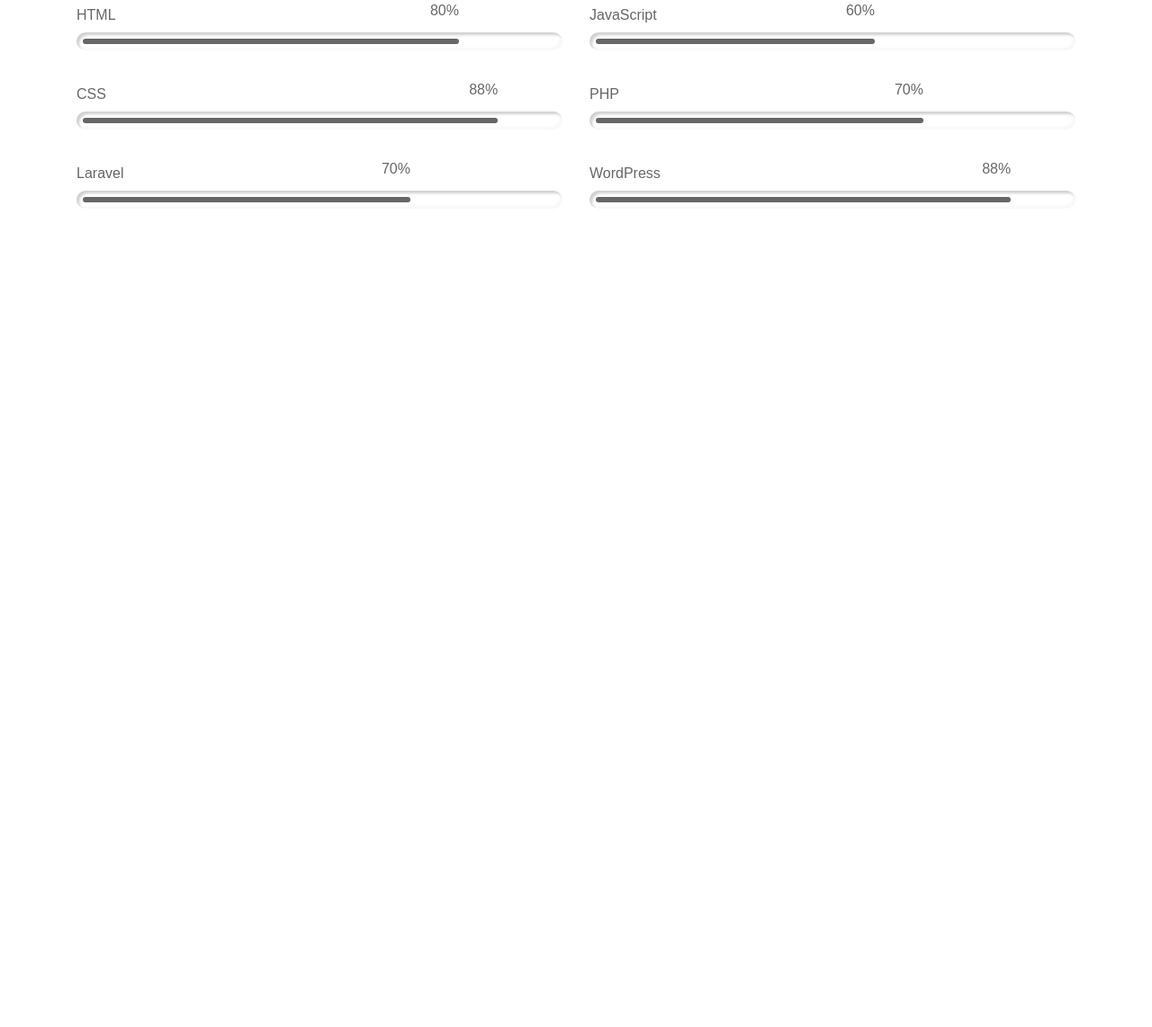
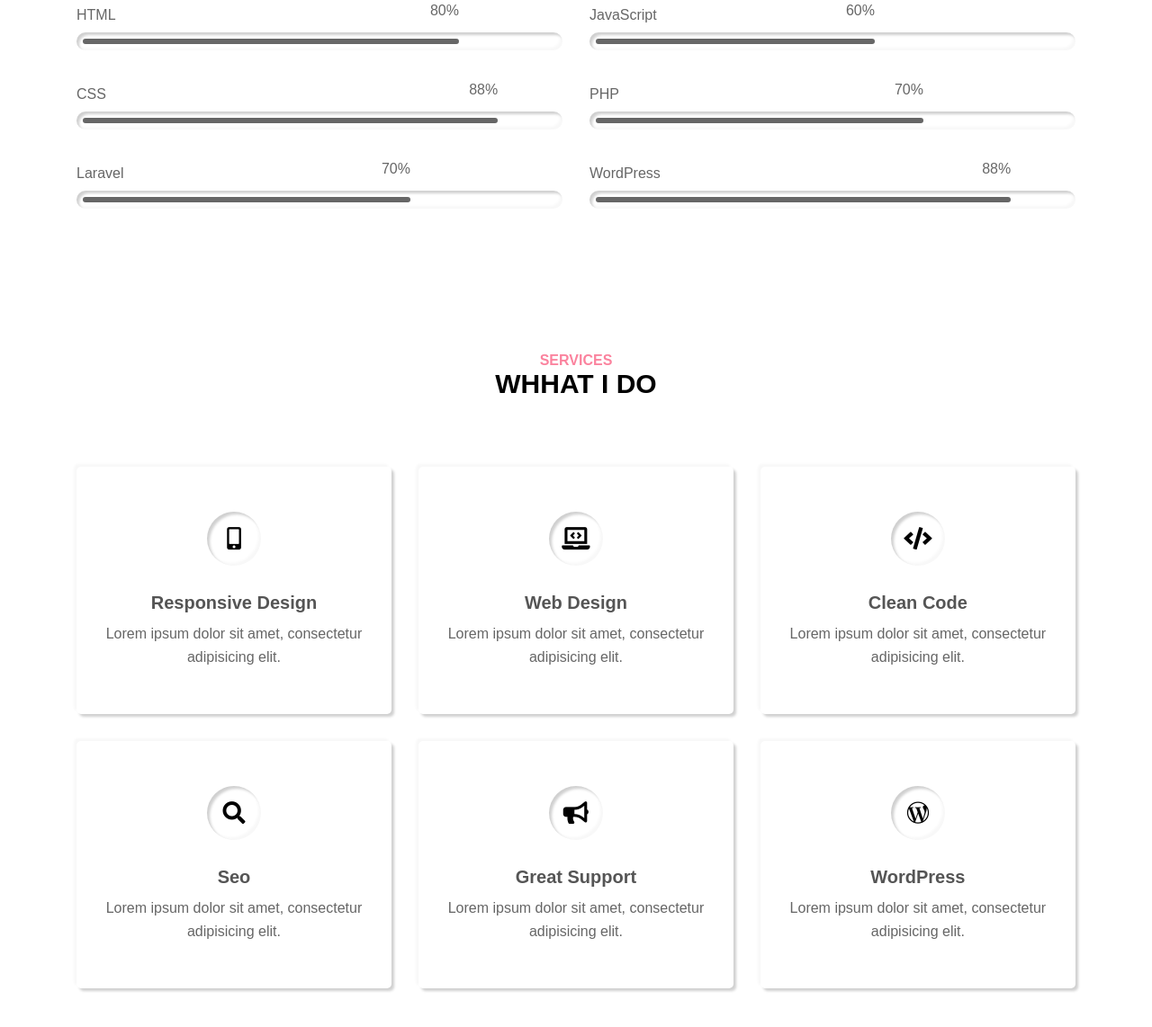
Before and after one commit to Enadabuzaid/MyProtfolio, a plain HTML site: page index.html in a window 1280 px wide. Shown: the part 1618-2760 px from the top of the page at 90% size. Before the commit the page ends 1930 px from the top, so only its background shows below. Drawn offline with Linux system fonts and the light colour scheme; a web font is replaced by a local one.

Commit message:
night code

```diff
--- a/index.html
+++ b/index.html
@@ -325,6 +325,87 @@
 	<!-- / End about section-->
 
 
+	<!-- services  section-->
+	<section class="service-section section">
+		<div class="container">
+			<div class="row">
+				<div class="section-title">
+					<h2 data-heading="Services">Whhat I do</h2>
+				</div>
+			</div>
+			<div class="row">
+				<!-- service item -->
+				<div class="service-item">
+					<div class="service-item-inner outer-shadow">
+						<div class="icon inner-shadow">
+							<i class="fas fa-mobile-alt"></i>
+						</div>
+						<h3>Responsive design</h3>
+						<p>Lorem ipsum dolor sit amet, consectetur adipisicing elit.</p>
+				 	</div>
+				</div>
+				<!-- end service item -->
+				<!-- service item -->
+				<div class="service-item">
+					<div class="service-item-inner outer-shadow">
+						<div class="icon inner-shadow">
+							<i class="fas fa-laptop-code"></i>
+						</div>
+						<h3>web design</h3>
+						<p>Lorem ipsum dolor sit amet, consectetur adipisicing elit.</p>
+				 	</div>
+				</div>
+				<!-- end service item -->
+				<!-- service item -->
+				<div class="service-item">
+					<div class="service-item-inner outer-shadow">
+						<div class="icon inner-shadow">
+							<i class="fas fa-code"></i>
+						</div>
+						<h3>clean code</h3>
+						<p>Lorem ipsum dolor sit amet, consectetur adipisicing elit.</p>
+				 	</div>
+				</div>
+				<!-- end service item -->
+				<!-- service item -->
+				<div class="service-item">
+					<div class="service-item-inner outer-shadow">
+						<div class="icon inner-shadow">
+							<i class="fas fa-search"></i>
+						</div>
+						<h3>seo </h3>
+						<p>Lorem ipsum dolor sit amet, consectetur adipisicing elit.</p>
+				 	</div>
+				</div>
+				<!-- end service item -->
+				<!-- service item -->
+				<div class="service-item">
+					<div class="service-item-inner outer-shadow">
+						<div class="icon inner-shadow">
+							<i class="fas fa-bullhorn"></i>
+						</div>
+						<h3>Great support </h3>
+						<p>Lorem ipsum dolor sit amet, consectetur adipisicing elit.</p>
+				 	</div>
+				</div>
+				<!-- end service item -->
+				<!-- service item -->
+				<div class="service-item">
+					<div class="service-item-inner outer-shadow">
+						<div class="icon inner-shadow">
+							<i class="fab fa-wordpress-simple"></i>
+						</div>
+						<h3>WordPress</h3>
+						<p>Lorem ipsum dolor sit amet, consectetur adipisicing elit.</p>
+				 	</div>
+				</div>
+				<!-- end service item -->
+
+			</div>
+		</div>
+	</section>
+
+
 	<!-- / main js-->
 <script type="text/javascript" src="main.js"></script>
 </body>
--- a/main.js
+++ b/main.js
@@ -4,10 +4,19 @@
       const aboutSection = document.querySelector(".about-section"),
       tabsContainer =document.querySelector(".about-tabs");
 
-      tabsContainer.addEventlisener("click",(event)=>{
+      tabsContainer.addEventListener("click",(event)=>{
       	if (event.target.classList.contains("tab-item") &&
-      		!event.target.classList.contais("active")) {
+      		!event.target.classList.contains("active")) {
       		const target=event.target.getAttribute("data-target");
+      		//deactivate existing active 'tab-item'
+      		tabsContainer.querySelector(".active").classList.remove("outer-shadow","active");
+      		//activate new  'tab-item'
+      		event.target.classList.add("active","outer-shadow");
+      		//deactivate existing active 'tab-content'
+			aboutSection.querySelector(".tab-content.active").classList.remove("active");
+      		//activate new  'tab-content'
+			aboutSection.querySelector(target).classList.add("active");
+
       	}
       })
 })();
--- a/style.css
+++ b/style.css
@@ -18,7 +18,7 @@
  --outer-shadow: 3px 3px 3px #d0d0d0, -3px -3px 3px #f8f8f8;
  --outer-shadow-0: 0 0 0  #d0d0d0, 0 0 0 #f8f8f8;
  --inner-shadow:inset 3px 3px 3px #d0d0d0, inset -3px  -3px 3px #f8f8f8;
-
+ --inner-shadow-0: inset 0 0 0 #d0d0d0 , inset 0 0 0 #f8f8f8 ;
 };
 
 /*-----global style ---------*/
@@ -226,6 +226,17 @@ img{
 	}
 	50%{
 		transform: translateX(25px);
+	}
+}
+
+@keyframes fadeInTop{
+	0%{
+		opacity: 0;
+		transform: translateY(-25px);
+	}
+	100%{
+		opacity: 1;
+		transform: translateY(0px);
 	}
 }
 
@@ -568,6 +579,7 @@ img{
 }
 .about-section .tab-content.active{
 	display: block;
+	animation: fadeInTop 0.5s ease;
 }
 .about-section .skills{
 	padding: 0 0 40px;
@@ -715,3 +727,75 @@ img{
 	line-height: 26px;
 	margin: 15px 0 0;
 }
+/*- ------ service ---*/
+.service-section{
+	padding: 80px 0 80px;
+	min-height: 100vh;
+
+}
+
+.service-section .service-item{
+	flex: 0 0 50%;
+	max-width: 33.33%;
+	padding: 15px;
+	display: flex;
+	flex-wrap: wrap;
+}
+
+.service-section .service-item-inner{
+	padding: 50px 15px;
+	border-radius: 5px;
+	text-align: center;
+	width: 100%;
+}
+
+.service-section .service-item-inner .icon{
+	height: 60px;
+	width: 60px;
+	text-align: center;
+	border-radius: 50%;
+	transition: all 0.3s ease;
+	display: block;
+	margin: 0 auto 30px;
+	position: relative;
+
+}
+.service-section .service-item-inner:after{
+	content: '';
+	position: absolute;
+	left: 0;
+	top: 0;
+	width: 100%;
+	height: 100%;
+	border-radius: 50%;
+	transition: all 0.3s ease;
+}
+.service-section .service-item-inner:hover .icon{
+	box-shadow: var(--inner-shadow-0);
+}
+.service-section .service-item-inner:hover .icon:after{
+	box-shadow: var(--outer-shadow);
+}
+.service-section .service-item-inner .icon i{
+	font-size: 25px;
+	line-height: 60px;
+	transition: all 0.3s ease;
+
+}
+.service-section .service-item-inner:hover .icon i{
+	color: var(--skin-color);
+}
+.service-section .service-item-inner h3{
+	font-size: 20px;
+	font-weight: 600;
+	color: var(--text-black-700);
+	margin: 0 0 10px;
+	text-transform: capitalize;
+}
+
+.service-section .service-item-inner p{
+	font-size: 16px;
+	color: var(--text-black-600);
+	margin: 0;
+	line-height: 26px;
+}
```
